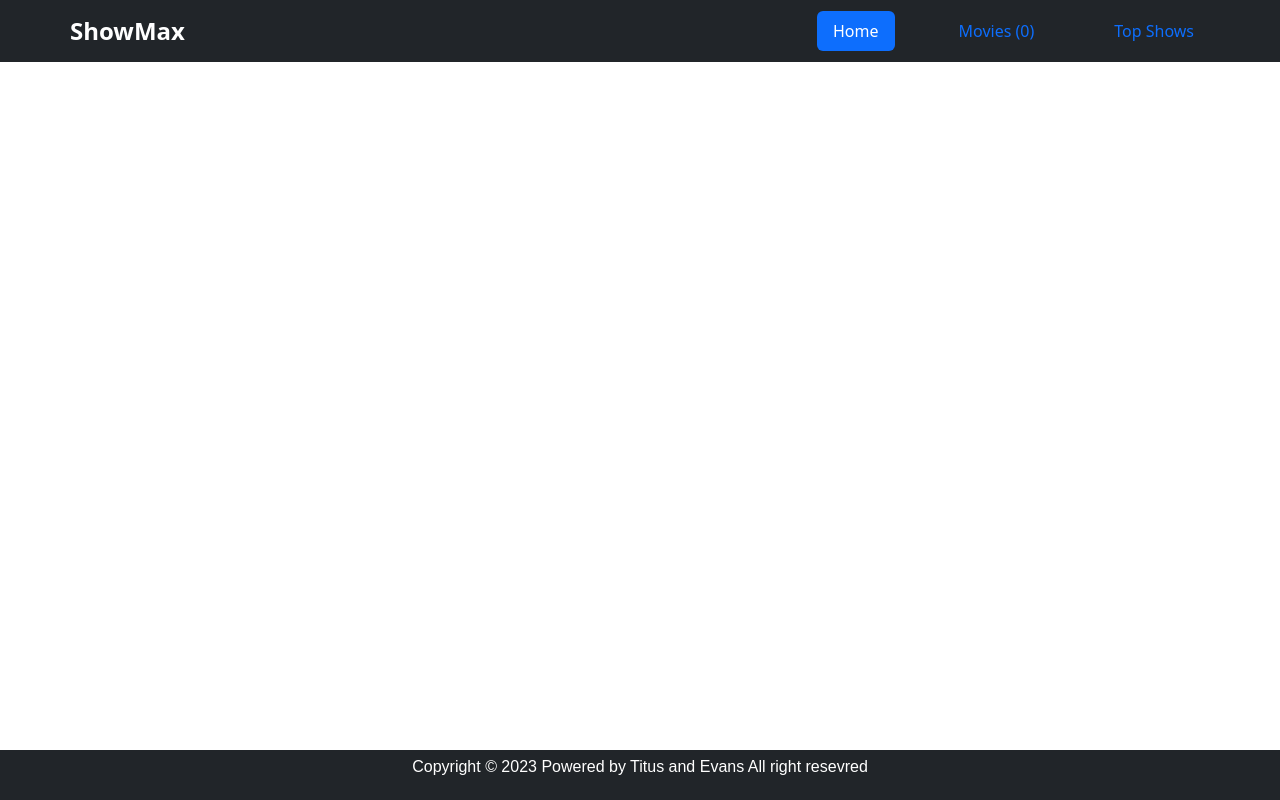
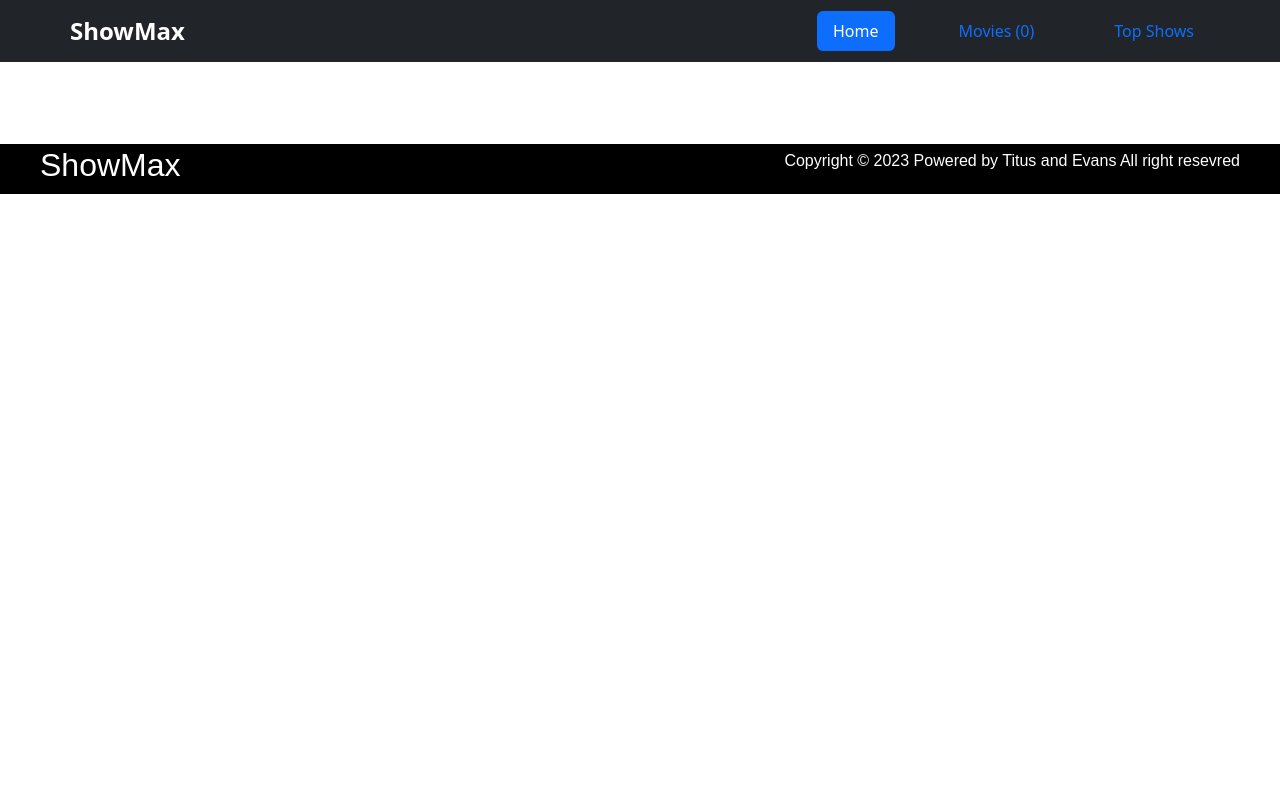
Before and after one commit to Titus-Kiplagat/kanban-js-project, a website built with webpack: page src/index.html in a window 1280 px wide. Built offline with nearby package versions, Linux system fonts and the light colour scheme; no server answers.

```diff
--- a/src/index.html
+++ b/src/index.html
@@ -38,8 +38,9 @@
     </main>
 
 	<!----- Footer section ----->
-	<footer class="foot bg-dark">
-		<section class="container d-flex justify-content-center">
+	<footer class="foot">
+		<section class="container">
+			<h2>ShowMax</h2>
 			<p>Copyright &copy; 2023 Powered by Titus and Evans All right resevred</p>
 		</section>
 	</footer>
--- a/src/style.css
+++ b/src/style.css
@@ -11,10 +11,8 @@
 }
 
 .foot {
-  position: fixed;
+  background-color: black;
   bottom: 0;
-  width: 100%;
-  text-align: center;
 }
 
 .foot .container {
```
Also changed, not shown: package.json (+2 -6 lines), README.md, dist/index.bundle.js, dist/index.html, 1 other file.
